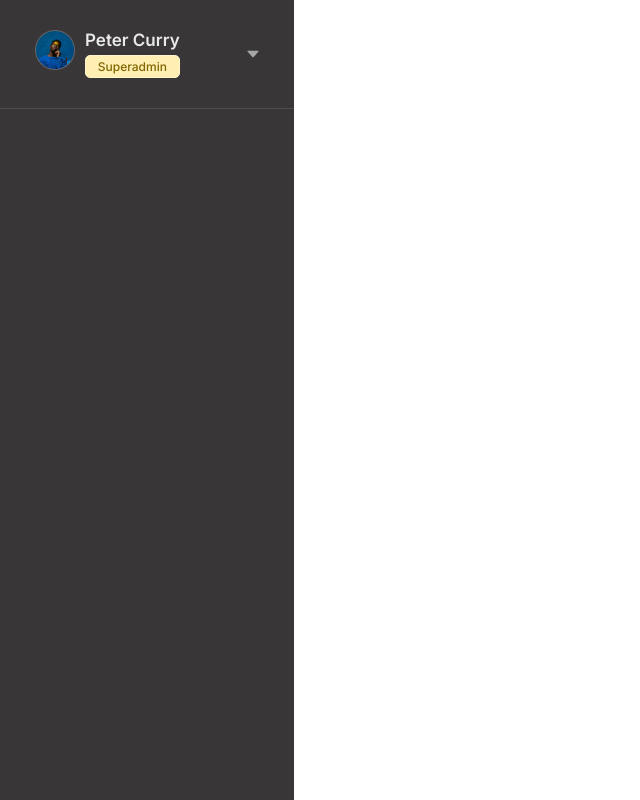
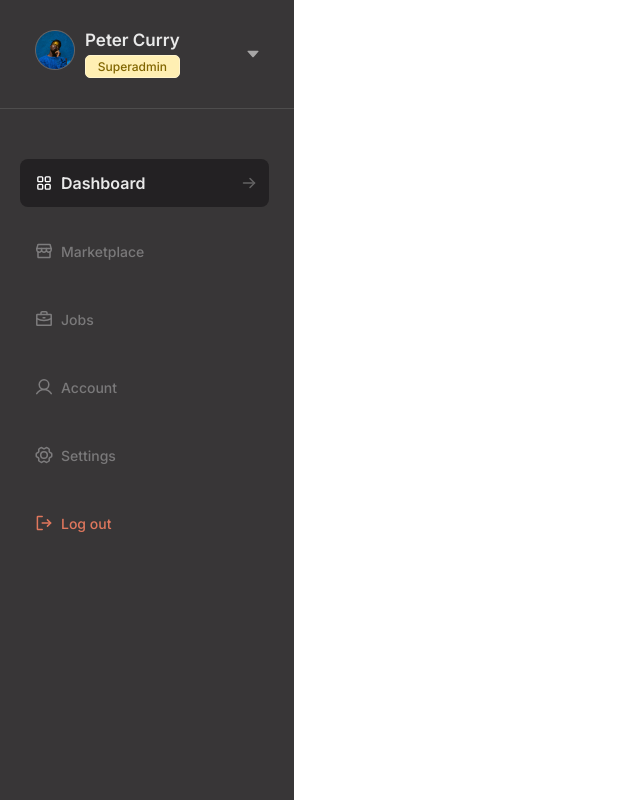
Before and after one commit to lolyparty/Tabulerasa, a React (Create React App) app: page / in a window 1280 px wide. Shown: the whole page, without its empty margins (0-640 px from the left). Built offline with nearby package versions, Linux system fonts and the light colour scheme; the HTML template or start-up script is replaced by a standard one.

Commit message:
updated navbar tabs components and styling
Signed-off-by: lolyparty <ololadeolayiwola01@gmail.com>

```diff
--- a/src/components/left-sidebar/left-sidebar.jsx
+++ b/src/components/left-sidebar/left-sidebar.jsx
@@ -1,4 +1,5 @@
 import User from './user/user';
+import NavbarTab from './navbar-tabs/navbar-tabs';
 import './left-sidebar.css';
 import profilePicture from '../../assets/Images/profile-pic.png';
 
@@ -10,6 +11,7 @@ const LeftSidebar = () => {
 				role="Superadmin"
 				profilePicSrc={profilePicture}
 			/>
+			<NavbarTab />
 		</div>
 	);
 };
--- /dev/null
+++ b/src/components/left-sidebar/navbar-tabs/navbar-tabs.css
@@ -0,0 +1,61 @@
+.navbar_container {
+	padding: 50px 25px 30px 20px;
+}
+
+.tab_container-btn {
+	display: flex;
+	justify-content: space-between;
+	align-items: center;
+	background: transparent;
+	border: none;
+	cursor: pointer;
+	width: 100%;
+	padding: 12px;
+	margin-bottom: 20px;
+	border-radius: 8px;
+}
+
+.tab_container-btn.active {
+	background: #232123;
+}
+
+.tab_icon {
+	filter: invert(48%) sepia(5%) saturate(86%) hue-rotate(251deg) brightness(96%)
+		contrast(85%);
+}
+
+.tab_icon.active {
+	filter: brightness(0) invert(1);
+}
+
+.tab_name-container {
+	display: flex;
+	align-items: center;
+	gap: 5px;
+}
+
+.tab_name {
+	font-weight: 500;
+	font-size: 14px;
+}
+
+.tab_name.active {
+	color: #e9e9e9;
+	font-size: 16px;
+	font-weight: 600;
+}
+
+.tab_name.inactive {
+	color: #7a797a;
+}
+
+.tab_arrow-container {
+	display: flex;
+	align-items: center;
+}
+
+.tab_name-logout {
+	font-size: 14px;
+	font-weight: 500;
+	color: #e0775d;
+}
--- /dev/null
+++ b/src/components/left-sidebar/navbar-tabs/navbar-tabs.jsx
@@ -0,0 +1,60 @@
+import { useState } from 'react';
+import Tab from './tab';
+import './navbar-tabs.css';
+import dashboardImg from '../../../assets/Icons/dashboard.svg';
+import marketplaceIcon from '../../../assets/Icons/marketplace.svg';
+import settingsIcon from '../../../assets/Icons/settings.svg';
+import userIcon from '../../../assets/Icons/user.svg';
+import jobsIcon from '../../../assets/Icons/jobs.svg';
+import signoutIcon from '../../../assets/Icons/sign-out-bold.svg';
+
+const NavbarTab = () => {
+	const [activeTab, setActiveTab] = useState('Dashboard');
+
+	const handleTabClick = (tab) => {
+		setActiveTab(tab);
+	};
+
+	return (
+		<div className="navbar_container">
+			<Tab
+				name="Dashboard"
+				activeTab={activeTab}
+				tabChange={handleTabClick}
+				tabIcon={dashboardImg}
+			/>
+			<Tab
+				name="Marketplace"
+				activeTab={activeTab}
+				tabChange={handleTabClick}
+				tabIcon={marketplaceIcon}
+			/>
+			<Tab
+				name="Jobs"
+				activeTab={activeTab}
+				tabChange={handleTabClick}
+				tabIcon={jobsIcon}
+			/>
+			<Tab
+				name="Account"
+				activeTab={activeTab}
+				tabChange={handleTabClick}
+				tabIcon={userIcon}
+			/>
+			<Tab
+				name="Settings"
+				activeTab={activeTab}
+				tabChange={handleTabClick}
+				tabIcon={settingsIcon}
+			/>
+			<button className="tab_container-btn">
+				<div className="tab_name-container">
+					<img src={signoutIcon} alt="Log out" />
+					<p className="tab_name-logout">Log out</p>
+				</div>
+			</button>
+		</div>
+	);
+};
+
+export default NavbarTab;
--- /dev/null
+++ b/src/components/left-sidebar/navbar-tabs/tab.jsx
@@ -0,0 +1,29 @@
+import './navbar-tabs.css';
+import rightArrow from '../../../assets/Icons/arrow-right.svg';
+
+const Tab = ({ name, activeTab, tabChange, tabIcon }) => {
+	return (
+		<button
+			className={`tab_container-btn ${activeTab === name ? 'active' : ''}`}
+			onClick={() => {
+				tabChange(name);
+			}}
+		>
+			<div className="tab_name-container">
+				<img
+					className={`tab_icon ${activeTab === name ? 'active' : ''}`}
+					src={tabIcon}
+					alt={`${name} Tab`}
+				/>
+				<p className={`tab_name ${activeTab === name ? 'active' : 'inactive'}`}>
+					{name}
+				</p>
+			</div>
+			<div className="tab_arrow-container">
+				{activeTab === name && <img src={rightArrow} alt="" />}
+			</div>
+		</button>
+	);
+};
+
+export default Tab;
```
